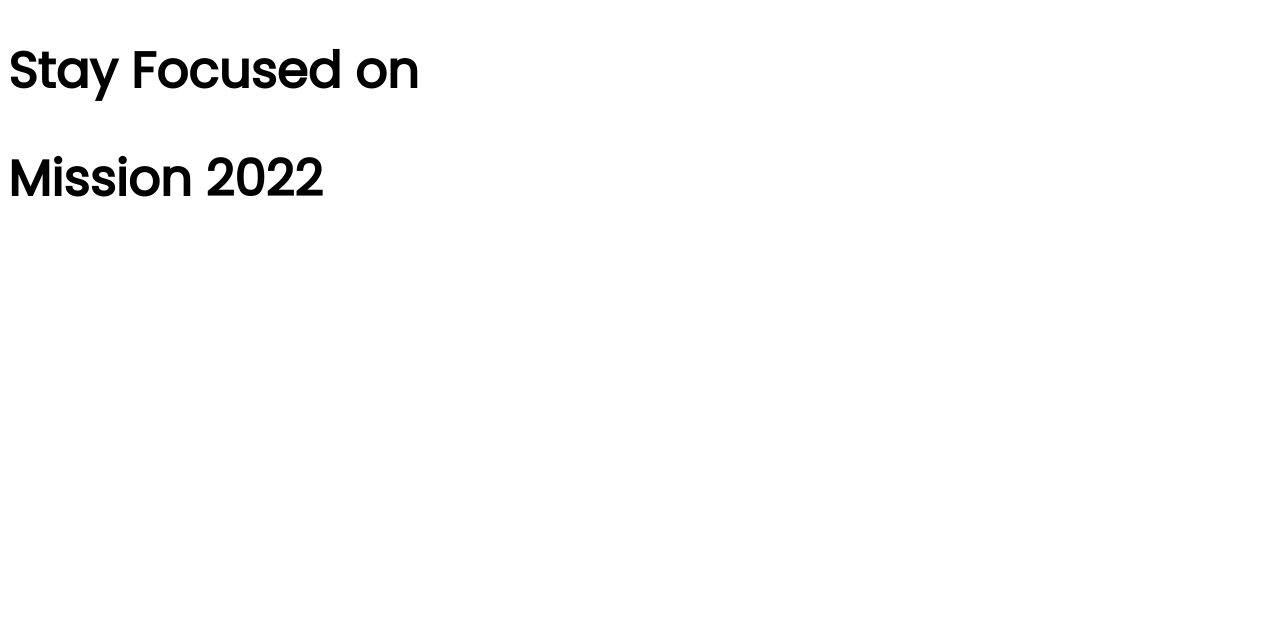
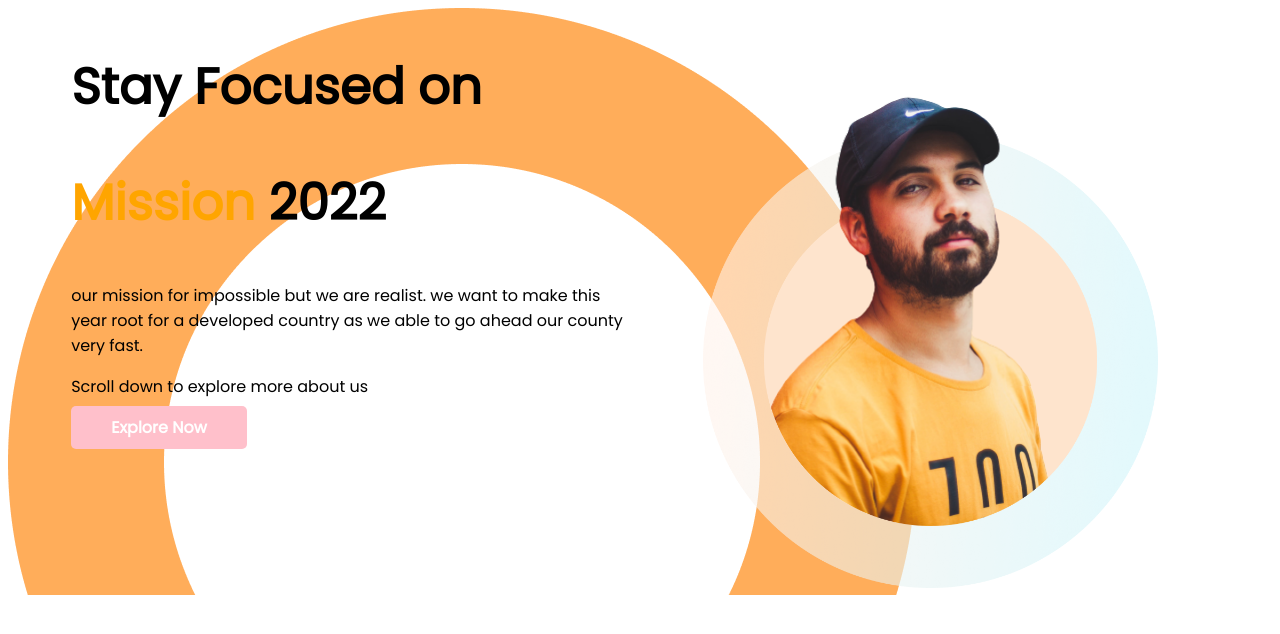
Before and after one commit to Lalonasm/developer-portfolio, a plain HTML site: page index.html in a window 1280 px wide. Drawn offline with Linux system fonts and the light colour scheme.

Commit message:
added font

```diff
--- a/index.html
+++ b/index.html
@@ -1,5 +1,6 @@
 <!DOCTYPE html>
 <html lang="en">
+
 <head>
     <meta charset="UTF-8">
     <meta http-equiv="X-UA-Compatible" content="IE=edge">
@@ -7,12 +8,26 @@
     <title>Lalon Portfolio</title>
     <link rel="stylesheet" href="style.css">
     <link rel="preconnect" href="https://fonts.googleapis.com">
-<link rel="preconnect" href="https://fonts.gstatic.com" crossorigin>
-<link href="https://fonts.googleapis.com/css2?family=Poppins&display=swap" rel="stylesheet">
+    <link rel="preconnect" href="https://fonts.gstatic.com" crossorigin>
+    <link href="https://fonts.googleapis.com/css2?family=Poppins&display=swap" rel="stylesheet">
 </head>
+
 <body>
-    <h1>Stay Focused on </h1>
-    <h1>Mission 2022</h1>
+    <section class="top-banner">
+        <div class="half-width">
+            <h1>Stay Focused on </h1>
+            <h1><span class="orange-color">Mission</span> 2022</h1>
+            <p>our mission for impossible but we are realist. we want to make this year root for a developed country as
+                we
+                able
+                to go ahead our county very fast.</p>
+            <p>Scroll down to explore more about us</p>
+            <a class="link-button" target="_blank"
+                href="https://www.linkedin.com/in/abu-salek-md-lalon-sheikh-a0b134178/">Explore Now</a>
+        </div>
+        <div class="half-width"><img src="person-2.png" alt=""></div>
+    </section>
 
 </body>
+
 </html>
--- a/style.css
+++ b/style.css
@@ -4,3 +4,29 @@ body{
 h1{
     font-size: 50px;
 }
+.orange-color{
+    color: orange;
+}
+section{
+    display: flex;
+}
+.half-width{
+    width: 50%;
+    padding-left: 5%;
+}
+.half-width img{
+    width: 80%;
+}
+.link-button{
+    text-decoration: none;
+    background-color: pink;
+    background-image: linear-gradient(rgb(88, 6, 20) pink);
+    padding: 10px 40px;
+    color: white;
+    font-weight: 700;
+    border-radius: 5px;
+}
+.top-banner{
+    background-image: url(shape-1.png);
+    background-repeat: no-repeat;
+}
```
